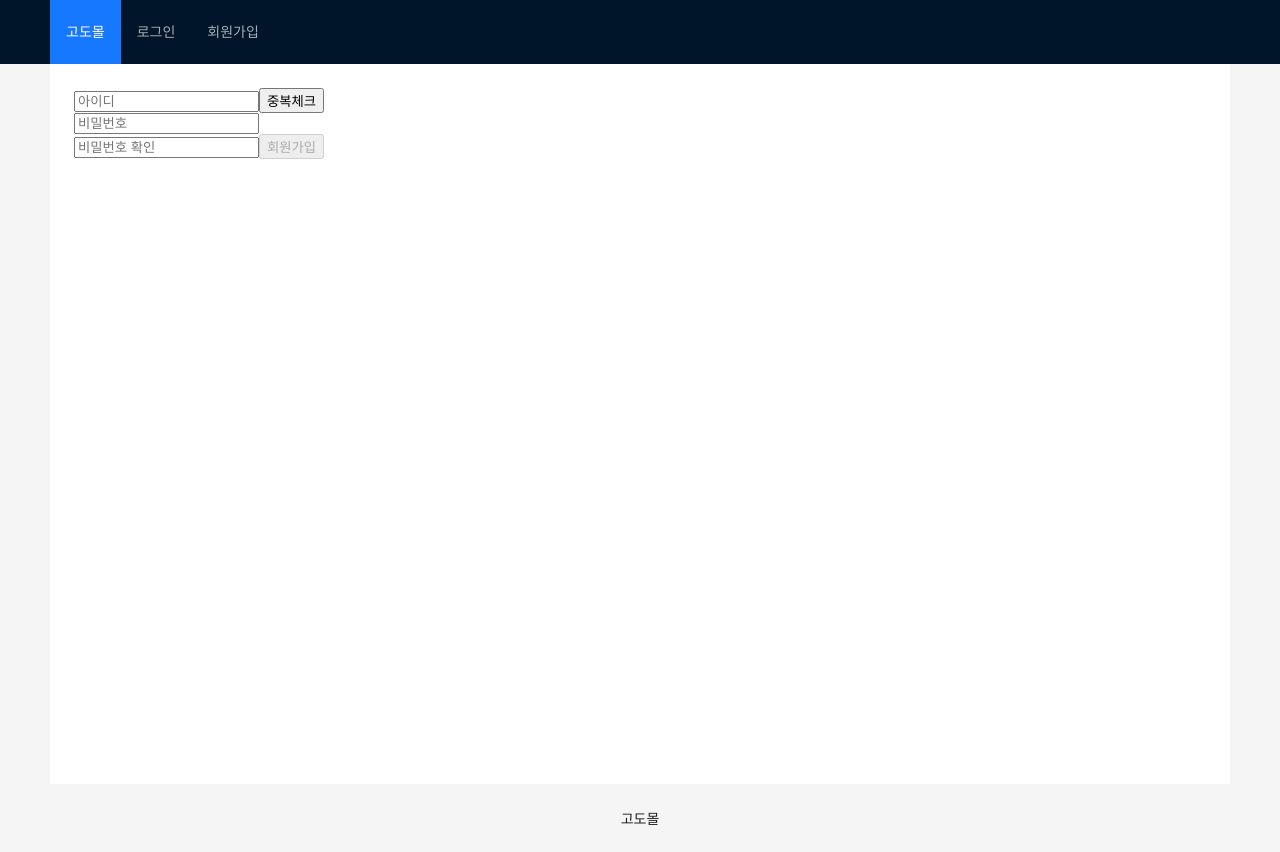
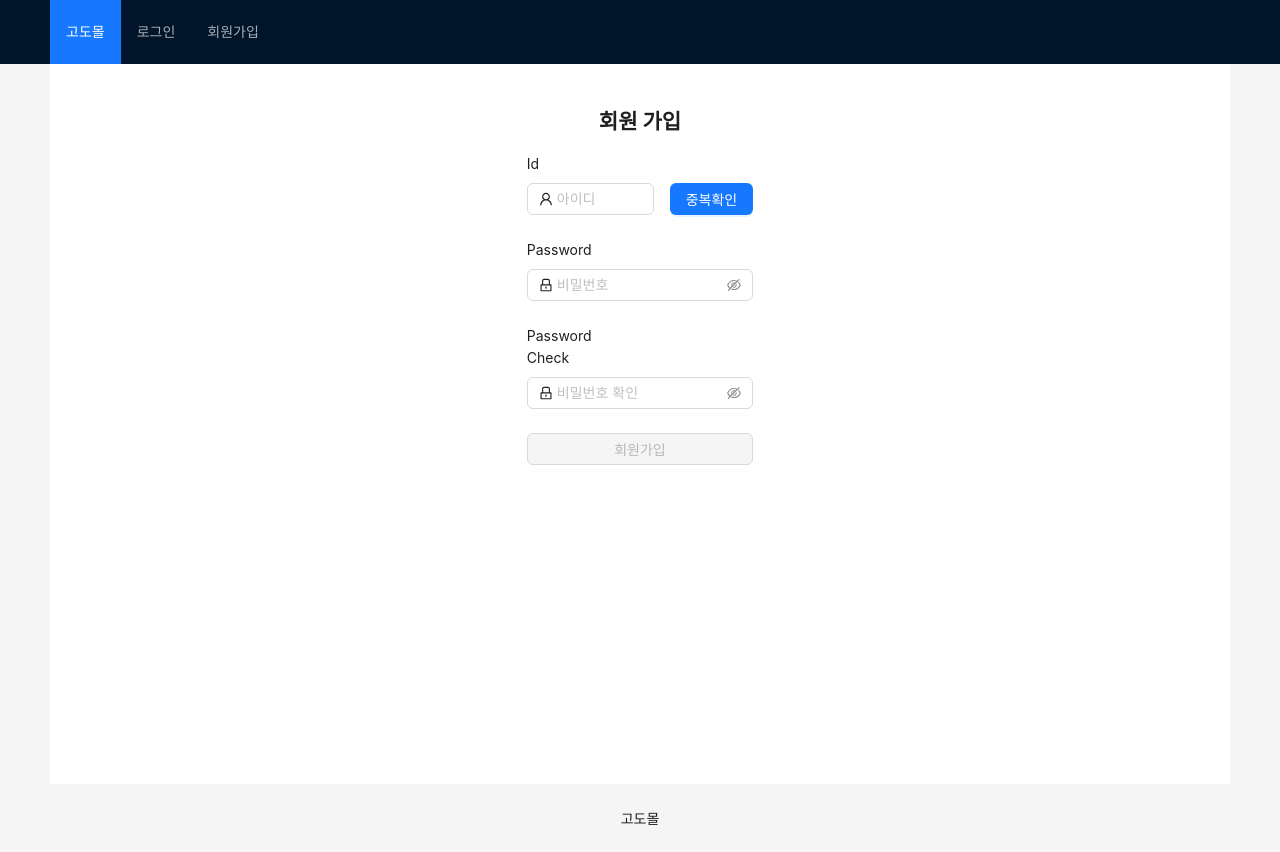
Before and after one commit to practice-server-side/Product-React, a React (Create React App) app: page /joinPage in a window 1280 px wide. Built offline with nearby package versions, Linux system fonts and the light colour scheme.

Commit message:
회원가입 페이지 디자인 업데이트

```diff
--- a/src/page/Join.page.tsx
+++ b/src/page/Join.page.tsx
@@ -1,4 +1,6 @@
 import * as React from "react";
+import { Form, Input, Button } from "antd";
+import { LockOutlined, UserOutlined } from "@ant-design/icons";
 import { useJoinForm } from "../hook/CustJoinHook";
 
 export type JoinFormRequest = {
@@ -19,43 +21,82 @@ export const JoinPage = () => {
     handleJoin
   } = useJoinForm();
 
+  const onFinish = (values: unknown) => {
+    console.log("Success:", values);
+  };
+
+  const onFinishFailed = (errorInfo: unknown) => {
+    console.log("Failed:", errorInfo);
+  };
+
   return (
-    <>
-      <form>
-        <input
+    <main
+      style={{
+        display: "flex",
+        flexDirection: "column",
+        justifyContent: "center",
+        alignItems: "center"
+      }}
+    >
+      <h2>회원 가입</h2>
+      <Form
+        name="basic"
+        layout={"vertical"}
+        labelCol={{ span: 8 }}
+        style={{ maxWidth: 600, width: "20%" }}
+        initialValues={{ remember: true }}
+        onFinish={onFinish}
+        onFinishFailed={onFinishFailed}
+        autoComplete="off"
+      >
+        <Form.Item<JoinFormRequest> label="Id" name="loginId">
+          <div style={{ display: "flex" }}>
+            <Input
+              prefix={<UserOutlined />}
               placeholder="아이디"
               value={joinForm.loginId}
               onChange={handleLoginIdChange}
+              style={{ marginRight: "1rem" }}
+            />
+            <Button
+              onClick={handleValidateLoginId}
               disabled={loginIdValid}
-        />
-        <input
-          type="button"
-          onClick={handleValidateLoginId}
-          value="중복체크"
-          disabled={loginIdValid}
-        />
-        <br />
-        <input
+              type="primary"
+            >
+              중복확인
+            </Button>
+          </div>
+        </Form.Item>
+        <Form.Item<JoinFormRequest> label="Password" name="loginPassword">
+          <Input.Password
+            prefix={<LockOutlined />}
             placeholder="비밀번호"
             value={joinForm.password}
             onChange={handlePasswordChange}
           />
-        <br />
-        <input
+        </Form.Item>
+        <Form.Item label="Password Check">
+          <Input.Password
+            prefix={<LockOutlined />}
             placeholder="비밀번호 확인"
             value={joinForm.passwordConfirm}
             onChange={handlePasswordConfirmChange}
           />
-        <input
-          type="button"
+        </Form.Item>
+        <Form.Item>
+          <Button
             onClick={handleJoin}
-          value="회원가입"
+            type="primary"
             disabled={
               joinForm.password !== joinForm.passwordConfirm || !loginIdValid
             }
-        />
-      </form>
-    </>
+            block
+          >
+            회원가입
+          </Button>
+        </Form.Item>
+      </Form>
+    </main>
   );
 };
 
```
Lines whose indentation alone changed are shown as unchanged.
